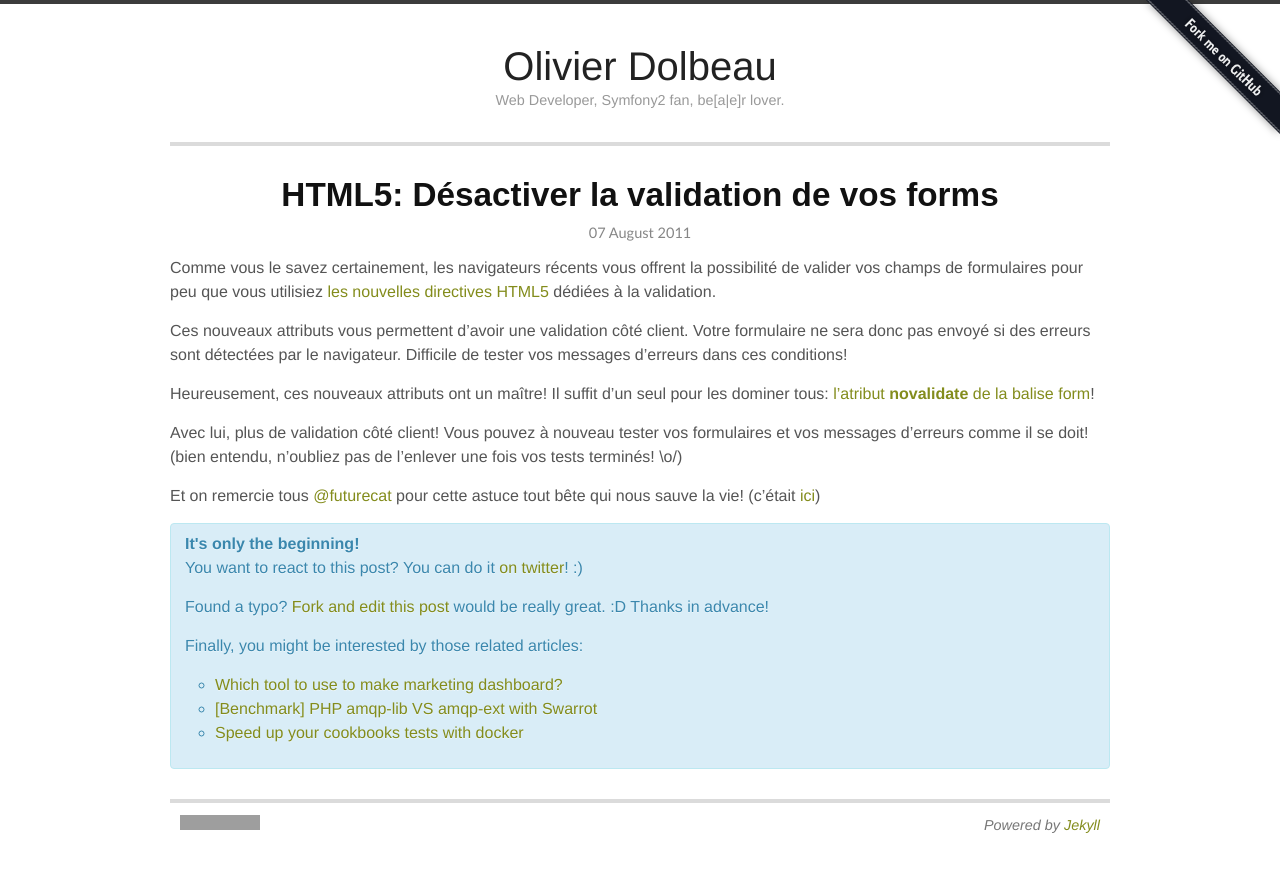
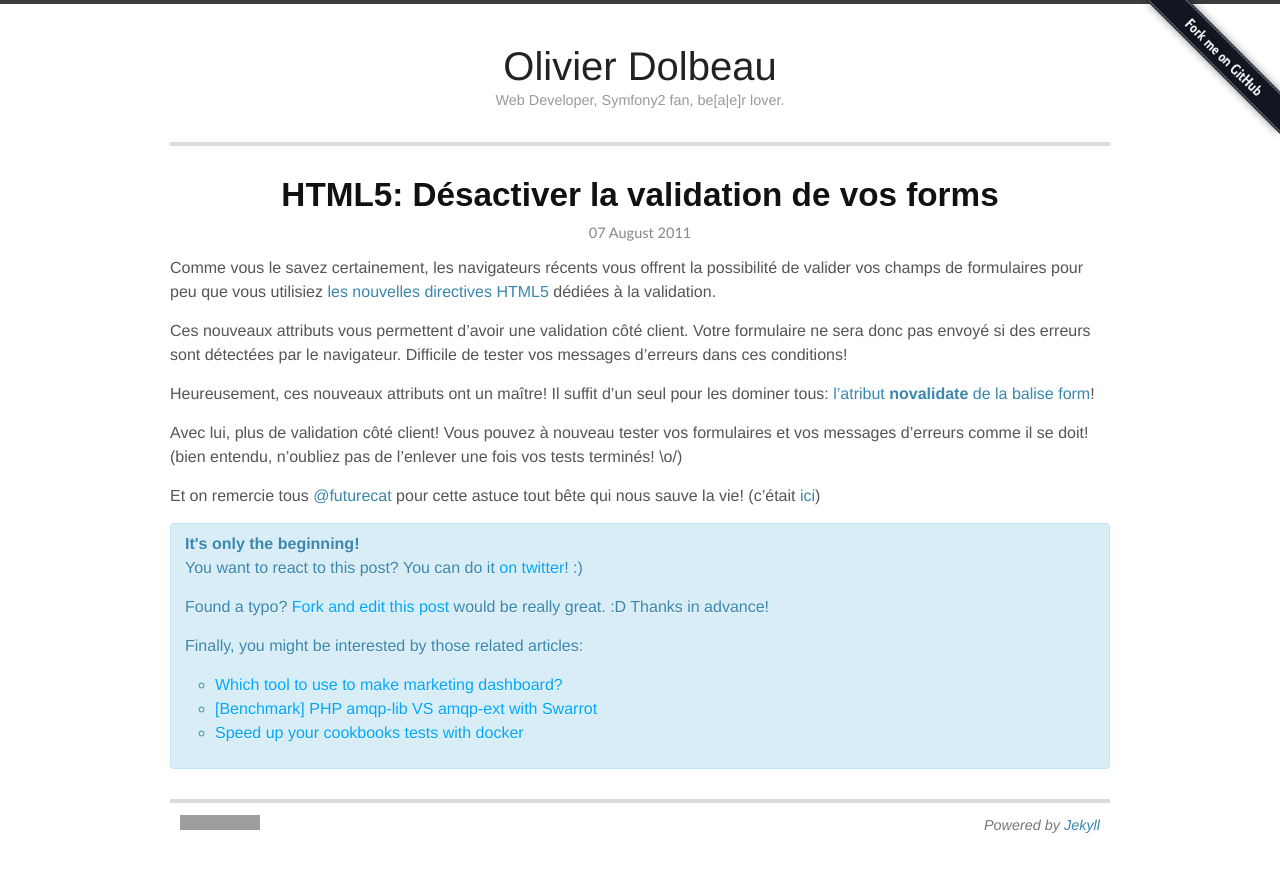
Before and after one commit to odolbeau/odolbeau.github.com, a Jekyll site: the page built from _posts/2011-08-07-html5-desactiver-la-validation-de-vos-forms.md, in a window 1280 px wide. Shown: the top 872 px of the page. Built offline with Jekyll 4.4.1, drawn with Linux system fonts in a browser that asks for light colours; grey boxes are pictures that could not be loaded.

Commit message:
Update links color

```diff
--- a/assets/css/base.css
+++ b/assets/css/base.css
@@ -7,13 +7,17 @@ body {
 }
 
 /* Links */
+
 a {
-    color: #838C1C;
+    color: #3a87ad;
     text-decoration: none;
 }
 a:hover {
-    color: #A8B326;
     text-decoration: underline;
+}
+
+.alert-info a {
+    color: #00a7f9;
 }
 
 /* Listes */
```
